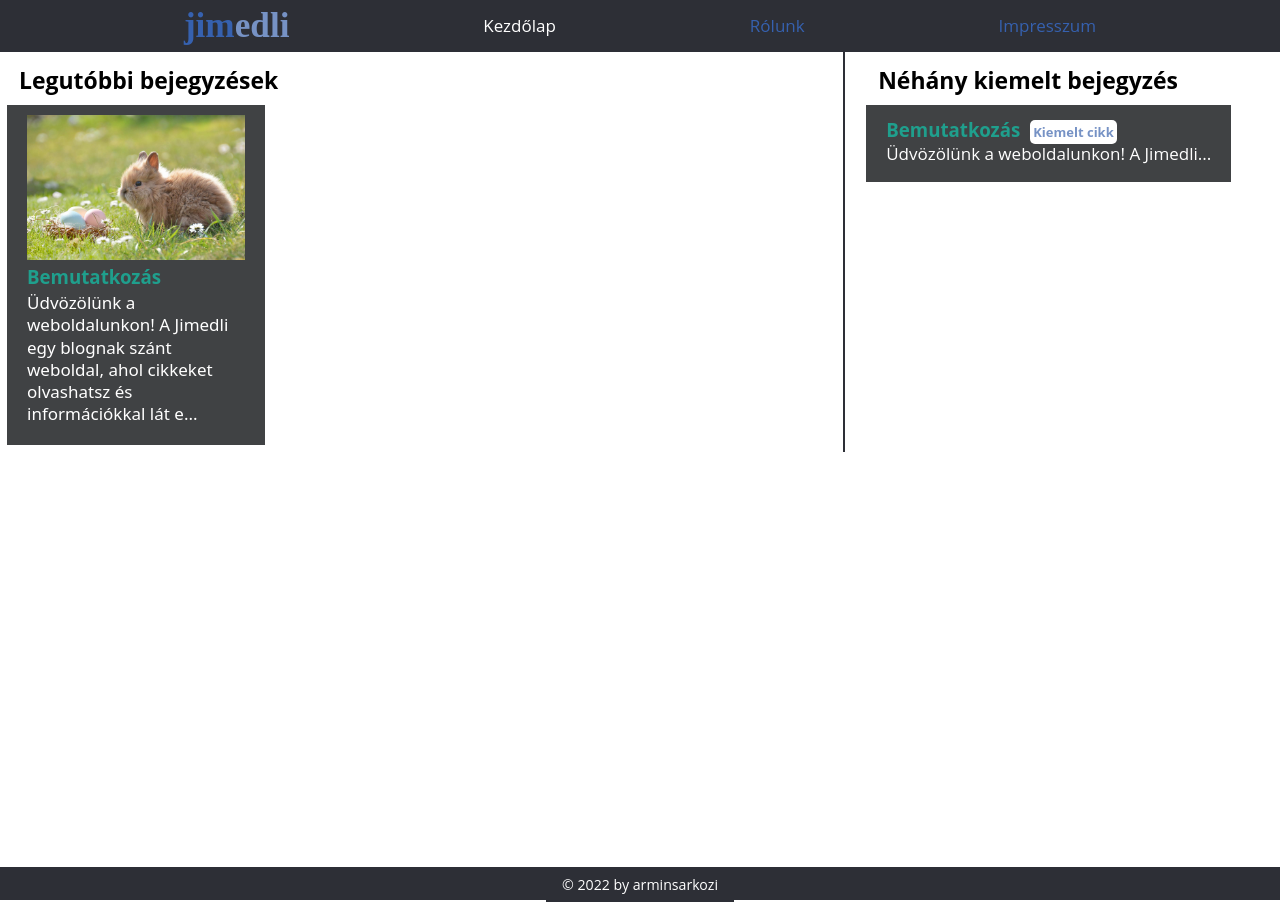
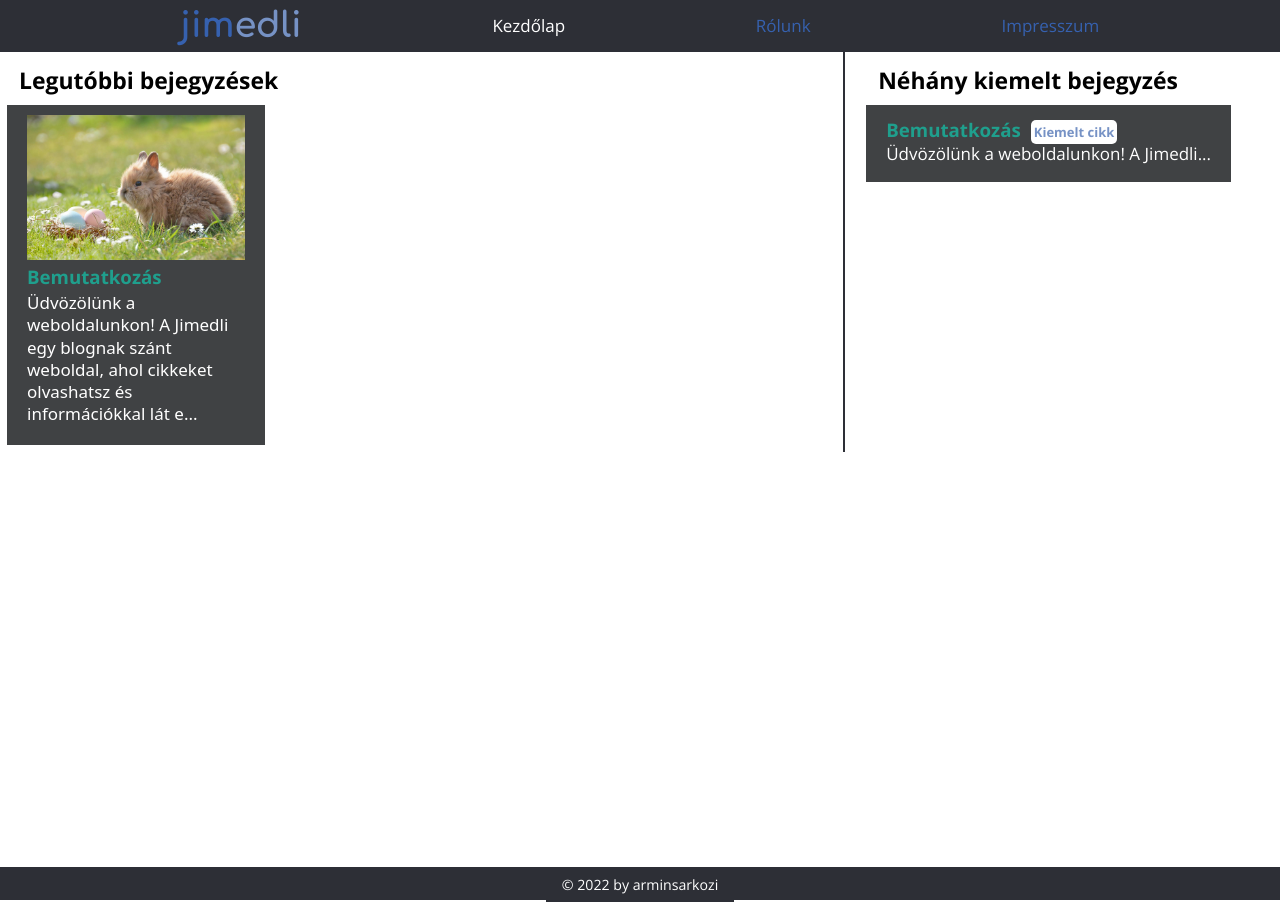
Before and after one commit to arminsarkozi/jimblog, a Jekyll site: the page built from index.html, in a window 1280 px wide. Built offline with Jekyll 4.4.1, drawn with Linux system fonts in a browser that asks for light colours.

Commit message:
Fonts fixed

```diff
--- a/_layouts/default.html
+++ b/_layouts/default.html
@@ -8,6 +8,7 @@
     <title>{{ page.title }} | jimedli</title>
     <link rel="stylesheet" href="assets/css/external/reset.css">
     <link rel="stylesheet" href="https://cdnjs.cloudflare.com/ajax/libs/font-awesome/6.2.0/css/all.min.css" integrity="sha512-xh6O/CkQoPOWDdYTDqeRdPCVd1SpvCA9XXcUnZS2FmJNp1coAFzvtCN9BmamE+4aHK8yyUHUSCcJHgXloTyT2A==" crossorigin="anonymous" referrerpolicy="no-referrer" />
+    <link href="https://fonts.googleapis.com/css2?family=Comfortaa:wght@300;400;500;600;700&family=Open+Sans:ital,wght@0,300;0,400;0,500;0,600;0,700;0,800;1,300;1,400;1,500;1,600;1,700;1,800&display=swap" rel="stylesheet">
     <link rel="stylesheet" type="text/css" href="assets/css/base.css">
     <link rel="stylesheet" type="text/css" href="assets/css/default-root.css">
     <link rel="stylesheet" type="text/css" href="assets/css/components.css">
--- a/_layouts/defaulthome.html
+++ b/_layouts/defaulthome.html
@@ -8,6 +8,7 @@
     <title>{{ page.title }} | jimedli</title>
     <link rel="stylesheet" href="assets/css/external/reset.css">
     <link rel="stylesheet" href="https://cdnjs.cloudflare.com/ajax/libs/font-awesome/6.2.0/css/all.min.css" integrity="sha512-xh6O/CkQoPOWDdYTDqeRdPCVd1SpvCA9XXcUnZS2FmJNp1coAFzvtCN9BmamE+4aHK8yyUHUSCcJHgXloTyT2A==" crossorigin="anonymous" referrerpolicy="no-referrer" />
+    <link href="https://fonts.googleapis.com/css2?family=Comfortaa:wght@300;400;500;600;700&family=Open+Sans:ital,wght@0,300;0,400;0,500;0,600;0,700;0,800;1,300;1,400;1,500;1,600;1,700;1,800&display=swap" rel="stylesheet">
     <link rel="stylesheet" type="text/css" href="assets/css/base.css">
     <link rel="stylesheet" type="text/css" href="assets/css/default-root.css">
     <link rel="stylesheet" type="text/css" href="assets/css/components.css">
--- a/assets/css/base.css
+++ b/assets/css/base.css
@@ -84,10 +84,8 @@
          #FONTS
 \* ------------------- */
 
-@import url('https://fonts.googleapis.com/css2?family=Comfortaa:wght@300;400;500;600;700&family=Open+Sans:ital,wght@0,400;0,600;0,800;1,400;1,600&display=swap');
-
 body {
-    font-family: "Open Sans";
+    font-family: "Open Sans", sans-serif;
     font-size: 17px;
     padding: 0;
     margin: 0;
```
Also changed, not shown: 7 other files.
